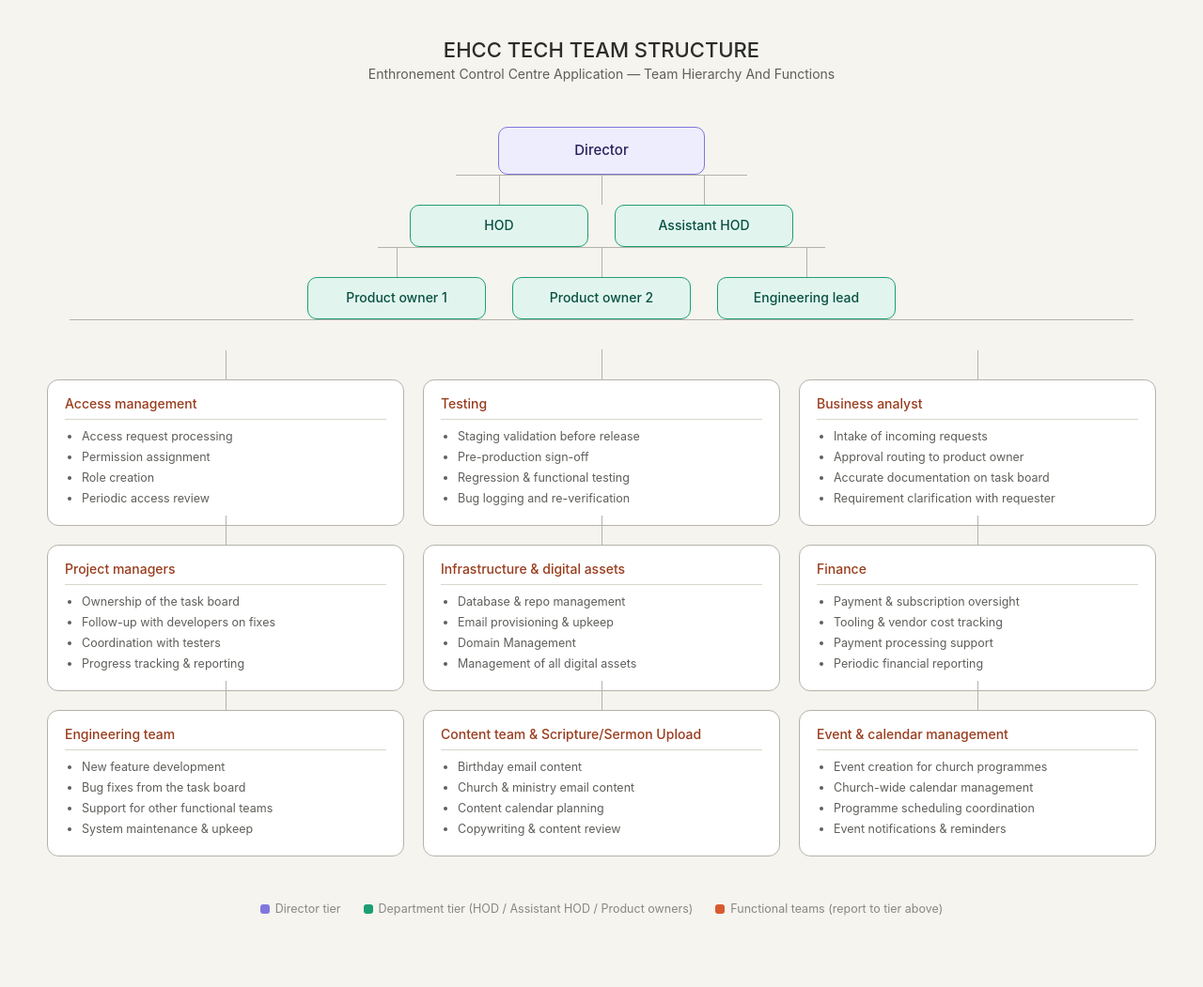
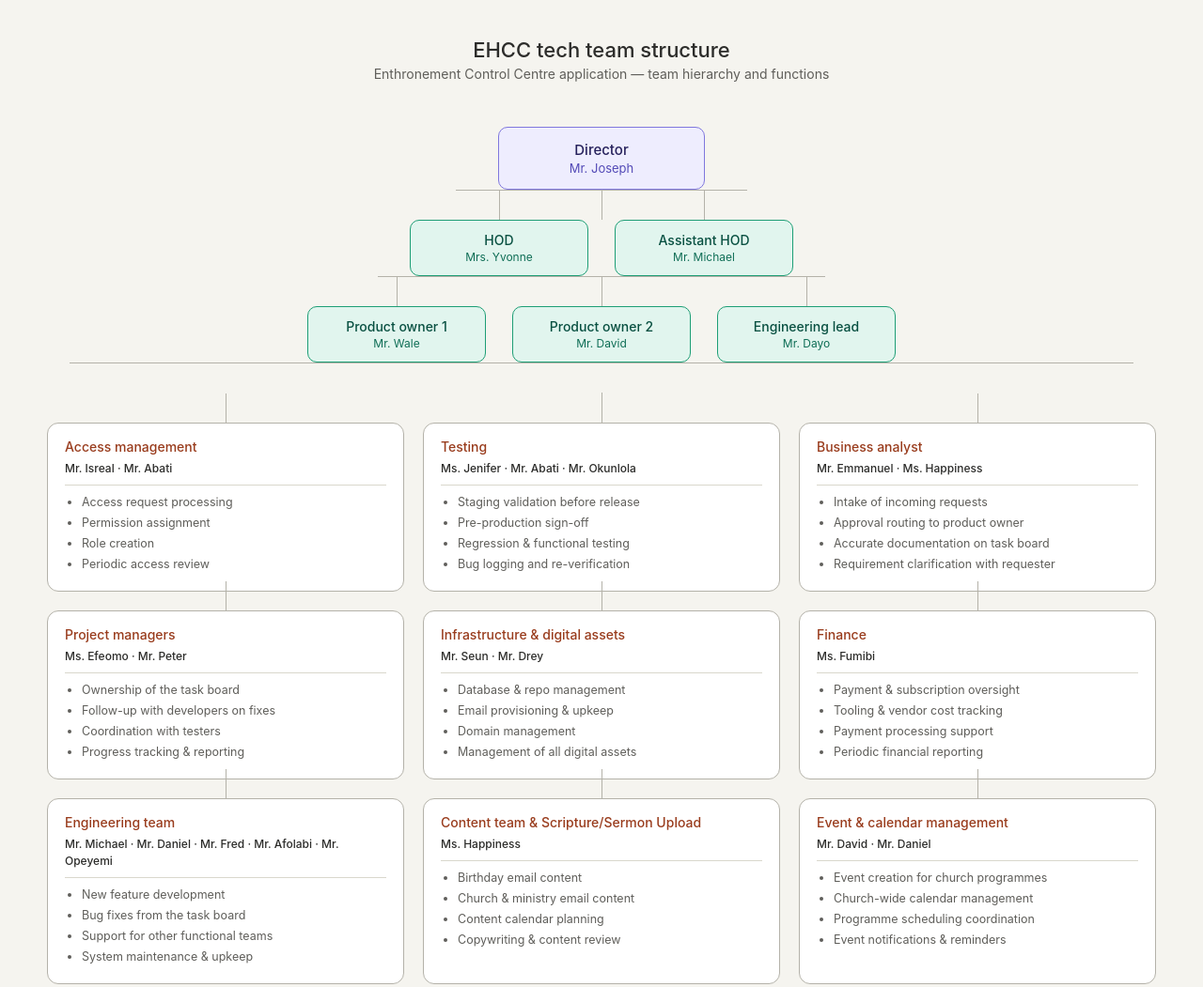
Before and after one commit to Tomibanks/Ehcc-tech-team-structure, a plain HTML site: page index.html in a window 1280 px wide. Shown: the top 1051 px of the page at 94% size. Drawn offline with Linux system fonts and the light colour scheme.

Commit message:
Third push

```diff
--- a/index.html
+++ b/index.html
@@ -74,8 +74,11 @@
     content:""; position:absolute; top:-32px; left:50%; width:1px; height:32px; background:var(--line);
   }
   .tier3-card .title{
-    font-size:14px; font-weight:500; color:var(--tier3); margin-bottom:8px;
-    padding-bottom:8px; border-bottom:1px solid var(--border);
+    font-size:14px; font-weight:500; color:var(--tier3); margin-bottom:6px;
+  }
+  .tier3-card .members{
+    font-size:12px; color:var(--text); font-weight:500; margin-bottom:8px;
+    padding-bottom:8px; border-bottom:1px solid var(--border); line-height:1.5;
   }
   .tier3-card ul{ margin:0; padding-left:18px; }
   .tier3-card li{ font-size:12.5px; color:var(--text-sec); line-height:1.6; margin-bottom:2px; }
@@ -98,15 +101,15 @@
 </head>
 <body>
 
-<h1>EHCC TECH TEAM STRUCTURE</h1>
-<p class="subtitle">Enthronement Control Centre Application &mdash; Team Hierarchy And Functions</p>
+<h1>EHCC tech team structure</h1>
+<p class="subtitle">Enthronement Control Centre application &mdash; team hierarchy and functions</p>
 
 <div class="tree">
 
   <!-- Tier 1: Director -->
   <div class="node">
     <div class="title">Director</div>
-    <div class="name"></div>
+    <div class="name">Mr. Joseph</div>
   </div>
 
   <div class="connector"></div>
@@ -116,13 +119,13 @@
     <div class="tier2-item">
       <div class="node2">
         <div class="title">HOD</div>
-        <div class="name"></div>
+        <div class="name">Mrs. Yvonne</div>
       </div>
     </div>
     <div class="tier2-item">
       <div class="node2">
         <div class="title">Assistant HOD</div>
-        <div class="name"></div>
+        <div class="name">Mr. Michael</div>
       </div>
     </div>
   </div>
@@ -134,19 +137,19 @@
     <div class="tier2-item">
       <div class="node2">
         <div class="title">Product owner 1</div>
-        <div class="name"></div>
+        <div class="name">Mr. Wale</div>
       </div>
     </div>
     <div class="tier2-item">
       <div class="node2">
         <div class="title">Product owner 2</div>
-        <div class="name"></div>
+        <div class="name">Mr. David</div>
       </div>
     </div>
     <div class="tier2-item">
       <div class="node2">
         <div class="title">Engineering lead</div>
-        <div class="name"></div>
+        <div class="name">Mr. Dayo</div>
       </div>
     </div>
   </div>
@@ -159,6 +162,7 @@
 
       <div class="tier3-card">
         <div class="title">Access management</div>
+        <div class="members">Mr. Isreal &middot; Mr. Abati</div>
         <ul>
           <li>Access request processing</li>
           <li>Permission assignment</li>
@@ -169,6 +173,7 @@
 
       <div class="tier3-card">
         <div class="title">Testing</div>
+        <div class="members">Ms. Jenifer &middot; Mr. Abati &middot; Mr. Okunlola</div>
         <ul>
           <li>Staging validation before release</li>
           <li>Pre-production sign-off</li>
@@ -179,6 +184,7 @@
 
       <div class="tier3-card">
         <div class="title">Business analyst</div>
+        <div class="members">Mr. Emmanuel &middot; Ms. Happiness</div>
         <ul>
           <li>Intake of incoming requests</li>
           <li>Approval routing to product owner</li>
@@ -189,6 +195,7 @@
 
       <div class="tier3-card">
         <div class="title">Project managers</div>
+        <div class="members">Ms. Efeomo &middot; Mr. Peter</div>
         <ul>
           <li>Ownership of the task board</li>
           <li>Follow-up with developers on fixes</li>
@@ -199,16 +206,18 @@
 
       <div class="tier3-card">
         <div class="title">Infrastructure &amp; digital assets</div>
+        <div class="members">Mr. Seun &middot; Mr. Drey</div>
         <ul>
           <li>Database &amp; repo management</li>
           <li>Email provisioning &amp; upkeep</li>
-          <li>Domain Management</li>
+          <li>Domain management</li>
           <li>Management of all digital assets</li>
         </ul>
       </div>
 
       <div class="tier3-card">
         <div class="title">Finance</div>
+        <div class="members">Ms. Fumibi</div>
         <ul>
           <li>Payment &amp; subscription oversight</li>
           <li>Tooling &amp; vendor cost tracking</li>
@@ -219,6 +228,7 @@
 
       <div class="tier3-card">
         <div class="title">Engineering team</div>
+        <div class="members">Mr. Michael &middot; Mr. Daniel &middot; Mr. Fred &middot; Mr. Afolabi &middot; Mr. Opeyemi</div>
         <ul>
           <li>New feature development</li>
           <li>Bug fixes from the task board</li>
@@ -229,6 +239,7 @@
 
       <div class="tier3-card">
         <div class="title">Content team &amp; Scripture/Sermon Upload</div>
+        <div class="members">Ms. Happiness</div>
         <ul>
           <li>Birthday email content</li>
           <li>Church &amp; ministry email content</li>
@@ -239,6 +250,7 @@
 
       <div class="tier3-card">
         <div class="title">Event &amp; calendar management</div>
+        <div class="members">Mr. David &middot; Mr. Daniel</div>
         <ul>
           <li>Event creation for church programmes</li>
           <li>Church-wide calendar management</li>
```
